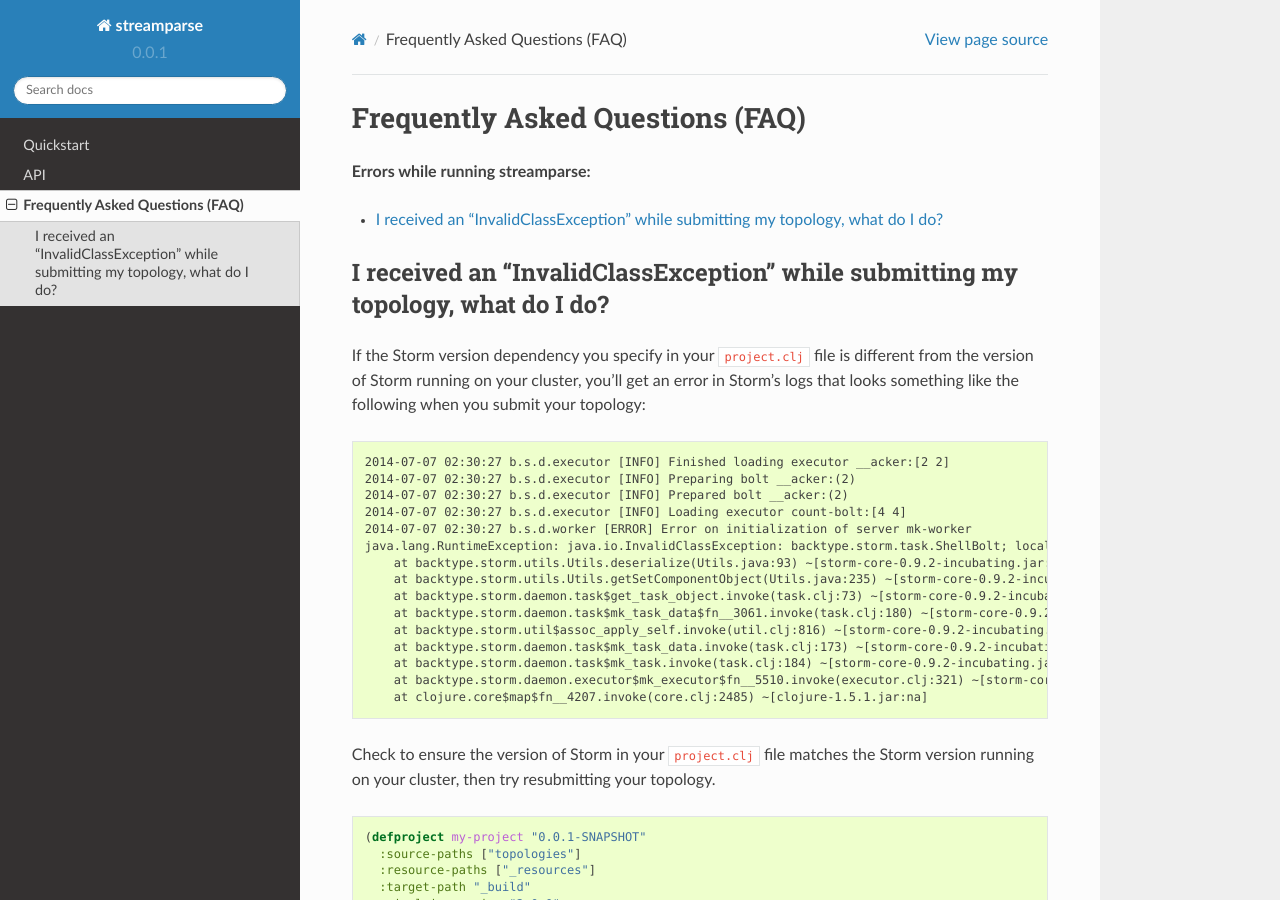
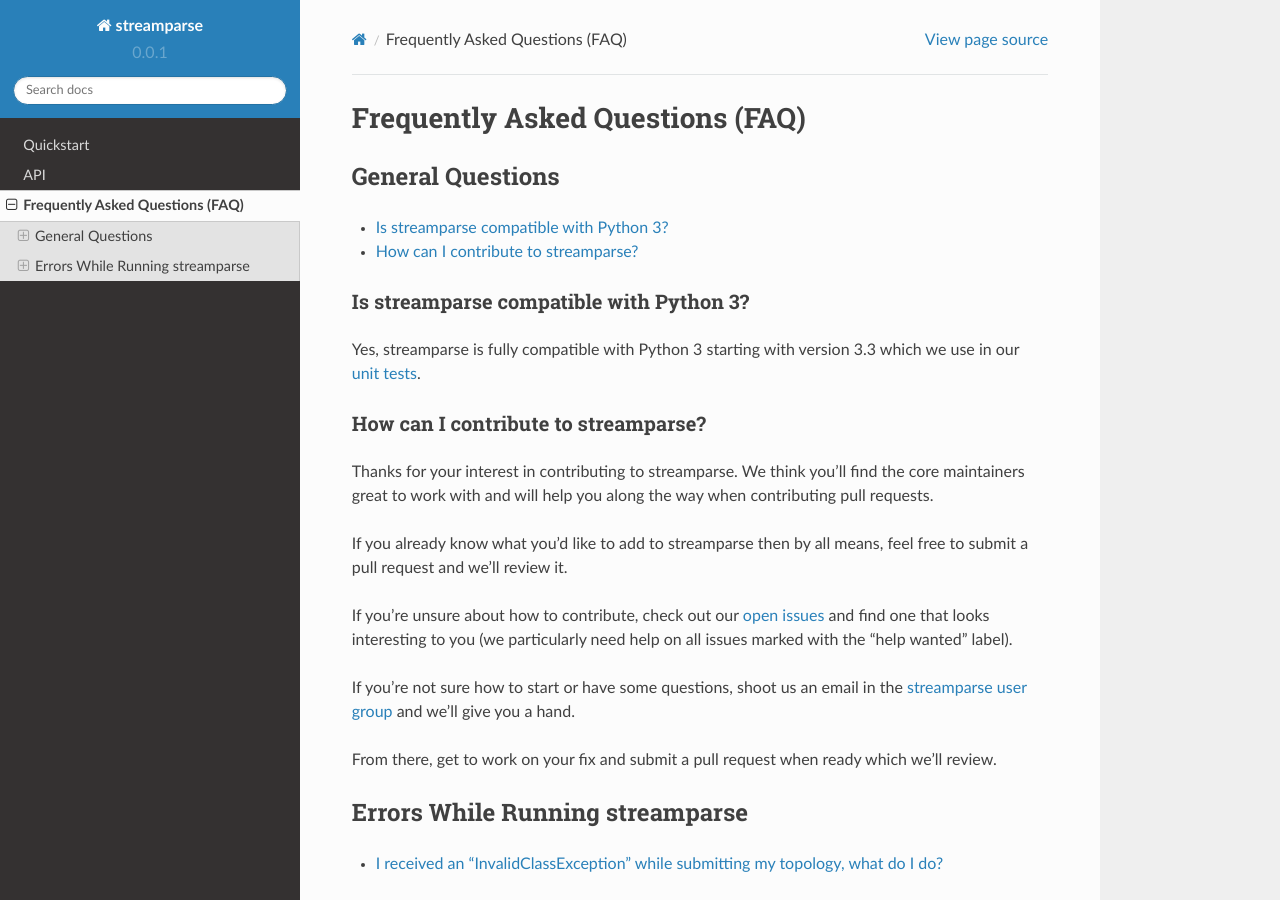
Before and after one commit to pystorm/streamparse, a Sphinx documentation site: the page built from doc/source/faq.rst, in a window 1280 px wide and 900 px high. Built offline with Sphinx 7.4.7 and the Read the Docs theme 2.0.0, drawn with Linux system fonts in a browser that asks for light colours.

Commit message:
FAQ updates

```diff
--- a/doc/source/faq.rst
+++ b/doc/source/faq.rst
@@ -1,14 +1,51 @@
 Frequently Asked Questions (FAQ)
 ================================
 
-**Errors while running streamparse:**
+General Questions
+-----------------
+
+* `Is streamparse compatible with Python 3?`_
+* `How can I contribute to streamparse?`_
+
+Is streamparse compatible with Python 3?
+~~~~~~~~~~~~~~~~~~~~~~~~~~~~~~~~~~~~~~~~
+
+Yes, streamparse is fully compatible with Python 3 starting with version 3.3
+which we use in our `unit tests`_.
+
+.. _unit tests: https://github.com/Parsely/streamparse/blob/master/.travis.yml
+
+How can I contribute to streamparse?
+~~~~~~~~~~~~~~~~~~~~~~~~~~~~~~~~~~~~
+
+Thanks for your interest in contributing to streamparse. We think
+you'll find the core maintainers great to work with and will help you along the
+way when contributing pull requests.
+
+If you already know what you'd like to add to streamparse then by all means,
+feel free to submit a pull request and we'll review it.
+
+If you're unsure about how to contribute, check out our `open issues`_ and find
+one that looks interesting to you (we particularly need help on all issues
+marked with the "help wanted" label).
+
+If you're not sure how to start or have some questions, shoot us an email in
+the `streamparse user group`_ and we'll give you a hand.
+
+From there, get to work on your fix and submit a pull request when ready which
+we'll review.
+
+.. _open issues: https://github.com/Parsely/streamparse/issues?state=open
+.. _streamparse user group: https://groups.google.com/forum/#!forum/streamparse
+
+Errors While Running streamparse
+--------------------------------
 
 * `I received an "InvalidClassException" while submitting my topology, what do I do?`_
 
 
-
 I received an "InvalidClassException" while submitting my topology, what do I do?
----------------------------------------------------------------------------------
+~~~~~~~~~~~~~~~~~~~~~~~~~~~~~~~~~~~~~~~~~~~~~~~~~~~~~~~~~~~~~~~~~~~~~~~~~~~~~~~~~
 
 If the Storm version dependency you specify in your ``project.clj`` file is
 different from the version of Storm running on your cluster, you'll get an
```
